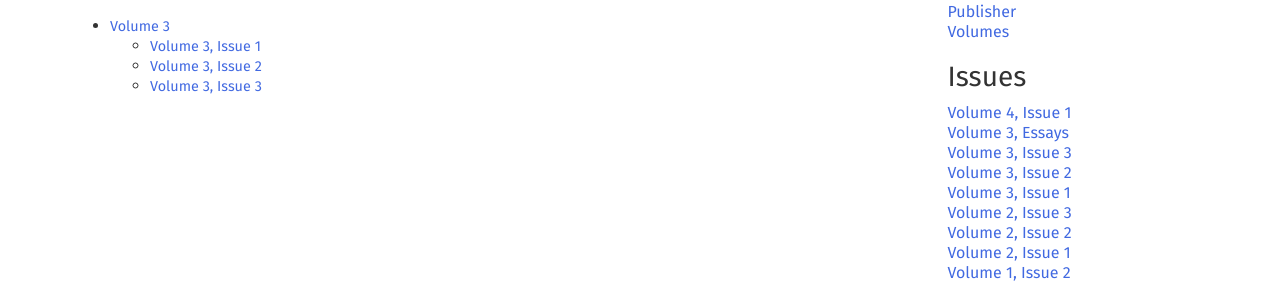
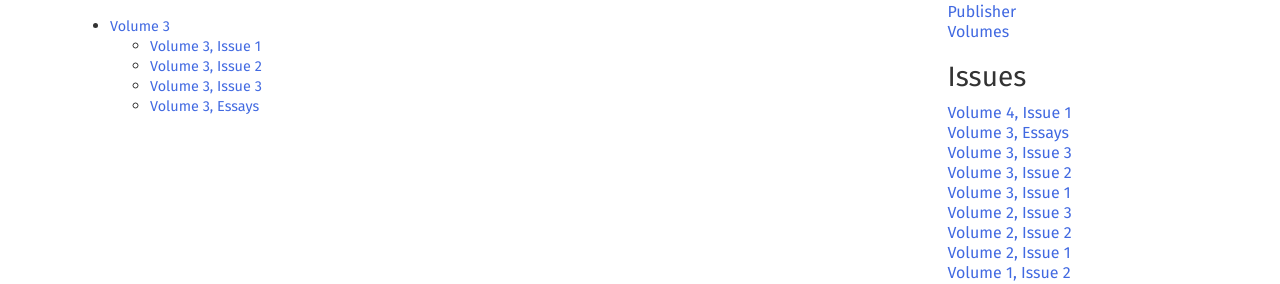
Before and after one commit to programming-journal/programming-journal.github.io, a Jekyll site: the page built from 2019/index.markdown, in a window 1280 px wide. Shown: the part 265-549 px from the top of the page. Built offline with Jekyll 4.4.1, drawn with Linux system fonts in a browser that asks for light colours.

Commit message:
add special issue to year index

```diff
--- a/2019/index.markdown
+++ b/2019/index.markdown
@@ -7,3 +7,4 @@ title: 2019
    * [Volume 3, Issue 1](3/issue1)
    * [Volume 3, Issue 2](3/issue2)
    * [Volume 3, Issue 3](3/issue3)
+   * [Volume 3, Essays](3/essays)
```
